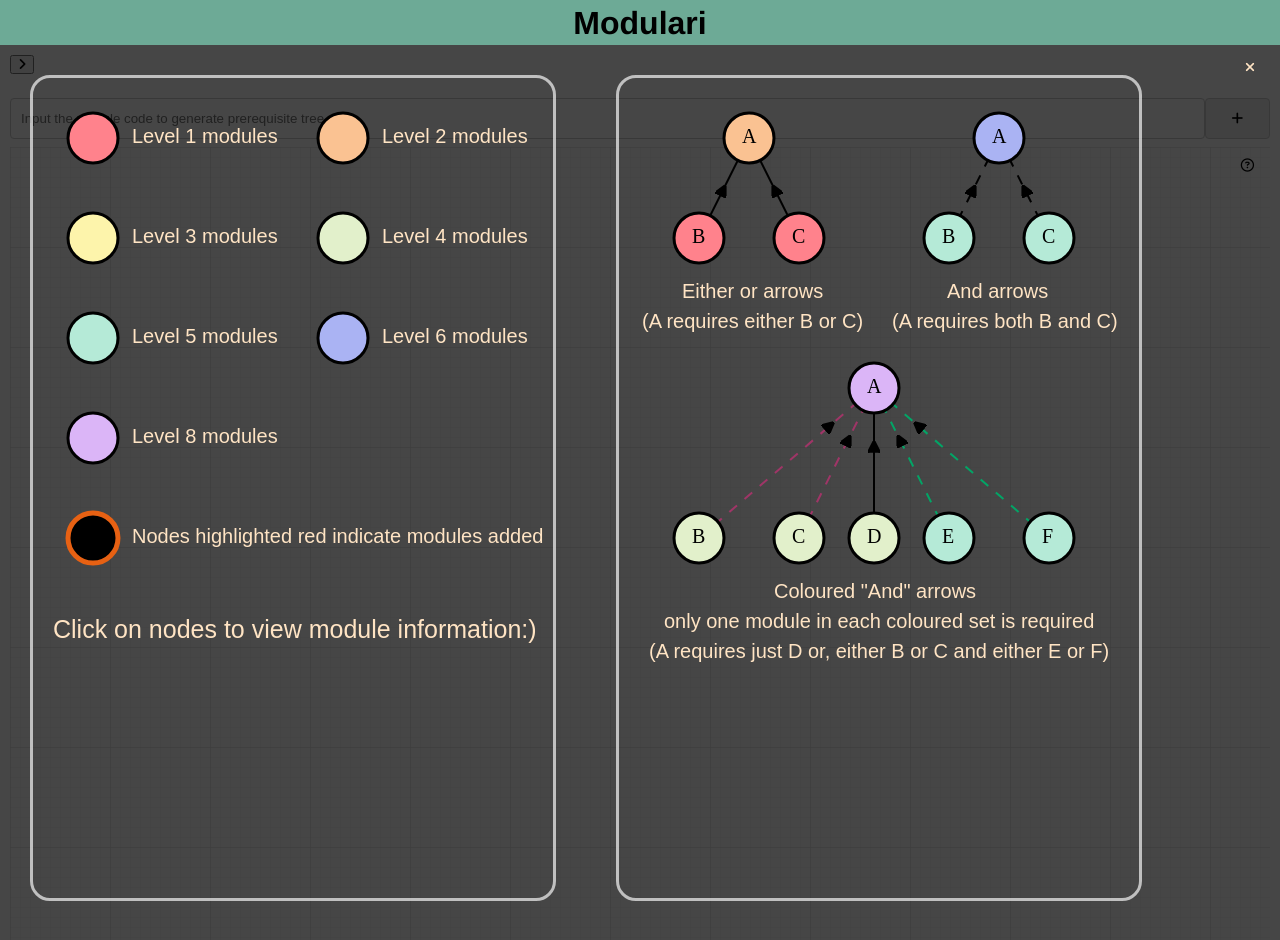
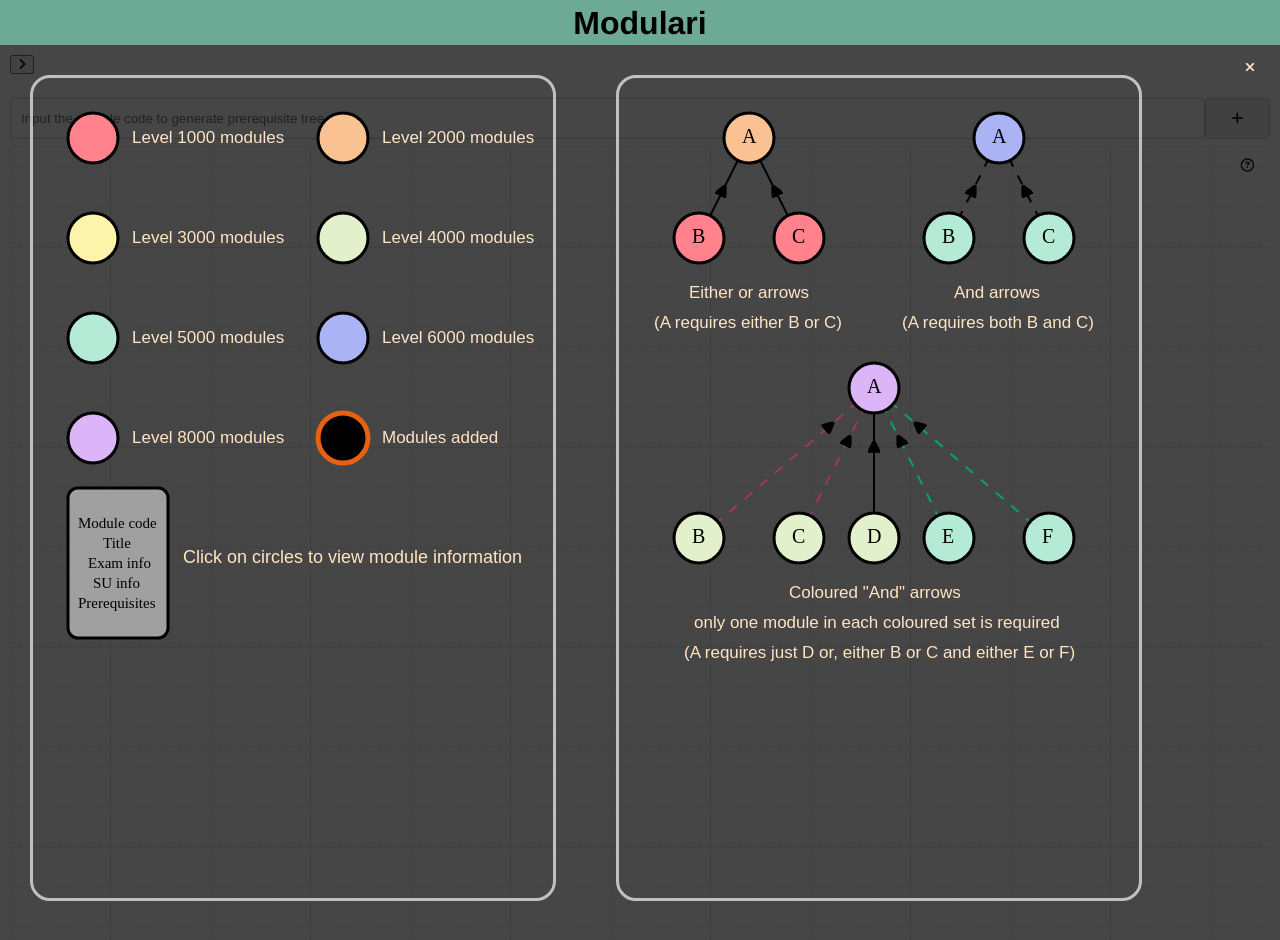
Before and after one commit to yuheem/Modulari, a Vue app in the folder modulari/: page / in a window 1280 px wide. Shown: the top 940 px of the page. Built offline with nearby package versions, Linux system fonts and the light colour scheme.

Commit message:
Rephrase some texts to make it clearer to users

```diff
--- a/modulari/src/components/Legend.vue
+++ b/modulari/src/components/Legend.vue
@@ -8,35 +8,42 @@
       <div class="box">
         <svg width="100%" height="100%">
           <circle class="level1" r="25" cx="50" cy="50" />
-          <text class="legendText" x="89" y="55">Level 1 modules</text>
+          <text class="legendText" x="89" y="55">Level 1000 modules</text>
 
           <circle class="level2" r="25" cx="300" cy="50" />
-          <text class="legendText" x="339" y="55">Level 2 modules</text>
+          <text class="legendText" x="339" y="55">Level 2000 modules</text>
 
           <circle class="level3" r="25" cx="50" cy="150" />
-          <text class="legendText" x="89" y="155">Level 3 modules</text>
+          <text class="legendText" x="89" y="155">Level 3000 modules</text>
 
           <circle class="level4" r="25" cx="300" cy="150" />
-          <text class="legendText" x="339" y="155">Level 4 modules</text>
+          <text class="legendText" x="339" y="155">Level 4000 modules</text>
 
           <circle class="level5" r="25" cx="50" cy="250" />
-          <text class="legendText" x="89" y="255">Level 5 modules</text>
+          <text class="legendText" x="89" y="255">Level 5000 modules</text>
 
           <circle class="level6" r="25" cx="300" cy="250" />
-          <text class="legendText" x="339" y="255">Level 6 modules</text>
+          <text class="legendText" x="339" y="255">Level 6000 modules</text>
 
           <circle class="level8" r="25" cx="50" cy="350" />
-          <text class="legendText" x="89" y="355">Level 8 modules</text>
+          <text class="legendText" x="89" y="355">Level 8000 modules</text>
 
-          <circle class="added" r="25" cx="50" cy="450" />
-          <text class="legendText" x="89" y="455">Nodes highlighted red indicate modules added</text>
+          <circle class="added" r="25" cx="300" cy="350" />
+          <text class="legendText" x="339" y="355">Modules added</text>
+
+          <rect class="info" width="100" height="150" rx="10" ry="10" x="25" y="400" />
+          <text style="font: 15px san-serif" x="35" y="440">Module code</text>
+          <text style="font: 15px san-serif" x="60" y="460">Title</text>
+          <text style="font: 15px san-serif" x="45" y="480">Exam info</text>
+          <text style="font: 15px san-serif" x="50" y="500">SU info</text>
+          <text style="font: 15px san-serif" x="35" y="520">Prerequisites</text>
 
           <text
             class="legendText"
-            style="font-size: 25px"
-            x="10"
-            y="550"
-          >Click on nodes to view module information:)</text>
+            style="font-size: 18px"
+            x="140"
+            y="475"
+          >Click on circles to view module information</text>
         </svg>
       </div>
       <div class="box">
@@ -50,8 +57,8 @@
           <text x="113" y="55">A</text>
           <text x="63" y="155">B</text>
           <text x="163" y="155">C</text>
-          <text class="legendText" x="53" y="210">Either or arrows</text>
-          <text class="legendText" x="13" y="240">(A requires either B or C)</text>
+          <text class="legendText" x="60" y="210">Either or arrows</text>
+          <text class="legendText" x="25" y="240">(A requires either B or C)</text>
 
           <!-- Illustrate and modules, represented as dashed arrows -->
           <path class="and" d="M 420 150 L 370 50" />
@@ -62,8 +69,8 @@
           <text x="363" y="55">A</text>
           <text x="313" y="155">B</text>
           <text x="413" y="155">C</text>
-          <text class="legendText" x="318" y="210">And arrows</text>
-          <text class="legendText" x="263" y="240">(A requires both B and C)</text>
+          <text class="legendText" x="325" y="210">And arrows</text>
+          <text class="legendText" x="273" y="240">(A requires both B and C)</text>
 
           <!-- Illustrate and-or modules, represented as coloured dashed arrows -->
           <path class="andor3 and" d="M 70 450 L 245 300" />
@@ -83,11 +90,11 @@
           <text x="238" y="455">D</text>
           <text x="313" y="455">E</text>
           <text x="413" y="455">F</text>
-          <text class="legendText" x="145" y="510">Coloured "And" arrows</text>
-          <text class="legendText" x="35" y="540">only one module in each coloured set is required</text>
+          <text class="legendText" x="160" y="510">Coloured "And" arrows</text>
+          <text class="legendText" x="65" y="540">only one module in each coloured set is required</text>
           <text
             class="legendText"
-            x="20"
+            x="55"
             y="570"
           >(A requires just D or, either B or C and either E or F)</text>
         </svg>
@@ -144,7 +151,13 @@ button {
 
 .legendText {
   fill: bisque;
-  font-size: 20px;
+  font-size: 17px;
   font-family: sans-serif;
 }
+
+.info {
+  fill: #ccccccac;
+  stroke: black;
+  stroke-width: 3px;
+}
 </style>>
```
